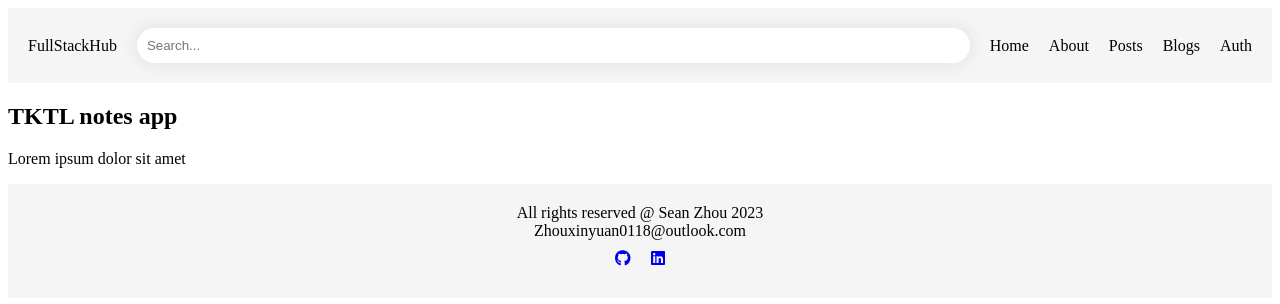
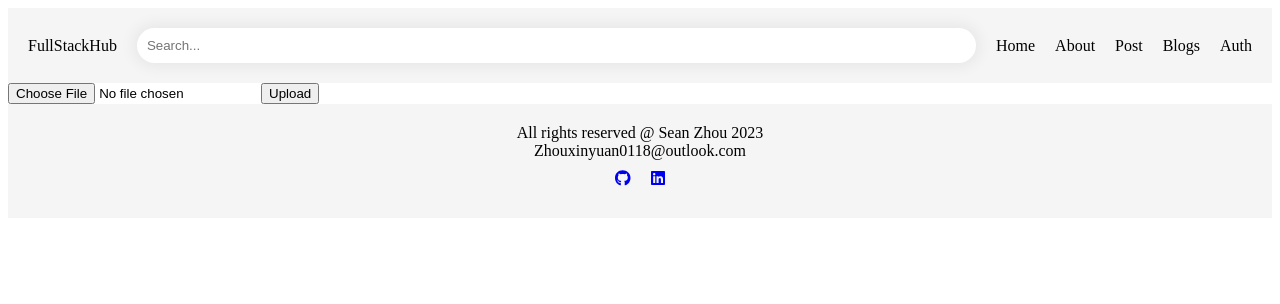
Before and after one commit to xiaoShuZhou/StudyHubFrontend, a React (Create React App) app: page /post in a window 1280 px wide. Shown: the top 304 px of the page. Built offline with nearby package versions, Linux system fonts and the light colour scheme.

Commit message:
test store image as base64 string

```diff
--- a/package.json
+++ b/package.json
@@ -8,9 +8,11 @@
     "@fortawesome/free-regular-svg-icons": "^6.4.0",
     "@fortawesome/free-solid-svg-icons": "^6.4.0",
     "@fortawesome/react-fontawesome": "^0.2.0",
+    "@lexical/react": "^0.11.1",
     "@reduxjs/toolkit": "^1.9.5",
     "@testing-library/user-event": "^13.5.0",
     "axios": "^1.2.3",
+    "lexical": "^0.11.1",
     "prop-types": "^15.8.1",
     "react": "^18.2.0",
     "react-dom": "^18.2.0",
--- a/src/components/Header.js
+++ b/src/components/Header.js
@@ -10,7 +10,7 @@ const Header = ({ user }) => {
       <nav className={styles.navigation}>
         <Link className={styles.link} to="/">Home</Link>
         <Link className={styles.link} to="/about">About</Link>
-        <Link className={styles.link} to="/posts">Posts</Link>
+        <Link className={styles.link} to="/post">Post</Link>
         <Link className={styles.link} to="/blogs">Blogs</Link>
         {user === null ?
           <Link className={styles.link} to="/auth">Auth</Link>
--- a/src/services/blogs.js
+++ b/src/services/blogs.js
@@ -20,6 +20,14 @@ const create = async newBlog => {
   return request.data
 }
 
+const postImage = async newImage => {
+  const config = {
+    headers: { Authorization: token },
+  }
+  const request = await axios.post('http://localhost:3000/api/blogs/image', newImage, config)
+  return request.data
+}
+
 const like = async blog => {
   const config = {
     headers: { Authorization: token },
@@ -38,4 +46,4 @@ const deleteBlog = async blog => {
 
 
 
-export default { getAll, create, setToken, like, deleteBlog }
+export default { getAll, create, setToken, like, deleteBlog, postImage }
--- a/src/views/Post.js
+++ b/src/views/Post.js
@@ -1,11 +1,28 @@
 import React from 'react'
+import { useState } from 'react'
+import blogService from '../services/blogs'
 
 const Post= () => {
+  const [image, setImage] = useState(null)
+
+  const onImageChange = event => {
+    setImage(event.target.files[0])
+  }
+
+  const onSubmit = async event => {
+    event.preventDefault()
+
+    const formData = new FormData()
+    formData.append('file', image)
+    blogService.postImage(formData)
+  }
+
+
   return (
-    <div>
-      <h2>TKTL notes app</h2>
-      <p>Lorem ipsum dolor sit amet</p>
-    </div>
+    <form onSubmit={onSubmit}>
+      <input type="file" name="image" onChange={onImageChange} />
+      <button type="submit">Upload</button>
+    </form>
   )
 }
 
```
Also changed, not shown: src/components/Blog.js (+1 -35 lines), 1 other file (tests, documents, lock files or other folders).
